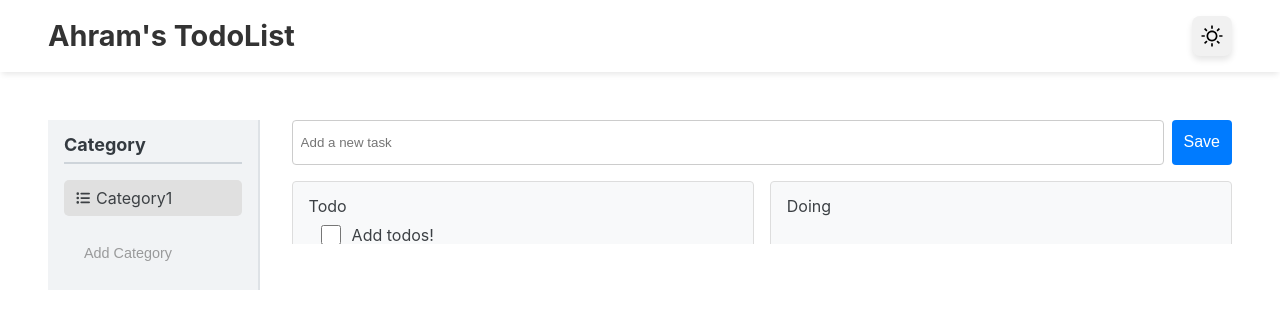
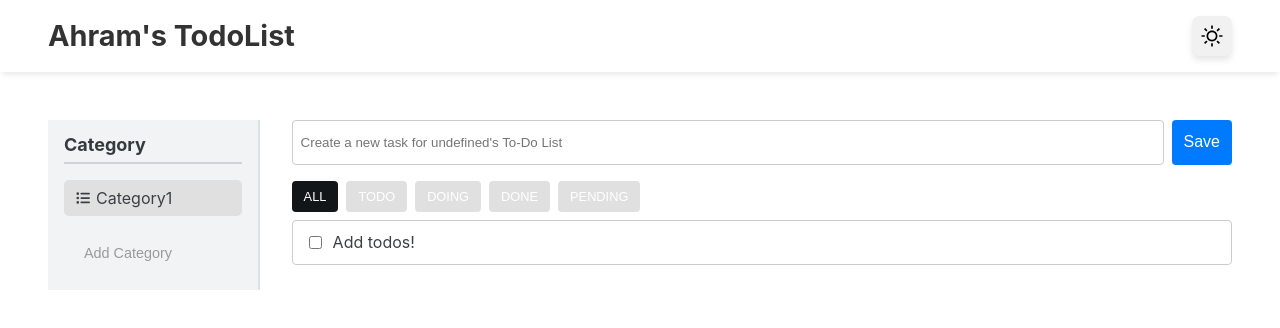
Before and after one commit to byahram/react-todo-app, a React (Vite) app: page / in a window 1280 px wide. Shown: the top 328 px of the page. Built offline with nearby package versions, Linux system fonts and the light colour scheme.

Commit message:
feat: Todo 추가, 수정 기능 구현

```diff
--- /dev/null
+++ b/src/components/todo/FilteredBtns.tsx
@@ -0,0 +1,44 @@
+import React from "react";
+import styled from "styled-components";
+
+interface FilteredBtnsProps {
+  filter: string;
+  setFilter: (value: string) => void;
+}
+
+export const FilteredBtns: React.FC<FilteredBtnsProps> = ({
+  filter,
+  setFilter,
+}) => {
+  const status = ["all", "todo", "doing", "done", "pending"];
+
+  return (
+    <FilterWrapper>
+      {status.map((status) => (
+        <FilterButton
+          key={status}
+          active={filter === status}
+          onClick={() => setFilter(status)}
+        >
+          {status.toUpperCase()}
+        </FilterButton>
+      ))}
+    </FilterWrapper>
+  );
+};
+
+const FilterWrapper = styled.div`
+  display: flex;
+  gap: 8px;
+  margin-bottom: 0.5rem;
+`;
+
+const FilterButton = styled.button<{ active: boolean }>`
+  padding: 8px 12px;
+  border: none;
+  border-radius: 4px;
+  cursor: pointer;
+  background: ${({ active }) => (active ? "#121619" : "#e0e0e0")};
+  color: white;
+  font-size: 0.8rem;
+`;
--- a/src/components/todo/TodoContainer.tsx
+++ b/src/components/todo/TodoContainer.tsx
@@ -1,23 +1,32 @@
-import React, { useState } from "react";
+import { useState } from "react";
 import styled from "styled-components";
 import { useTodoStore } from "../../utils/zustand";
+import { TodoInput } from "./TodoInput";
+import { FilteredBtns } from "./FilteredBtns";
+import { useModal } from "../hook/useModal";
+import { Modal } from "../modal/Modal";
 
 export const TodoContainer = () => {
-  const { selectedCategory, todos, addTodo } = useTodoStore();
+  const { selectedCategory, categories, todos, addTodo, updateTodoStatus } =
+    useTodoStore();
   const [inputValue, setInputValue] = useState("");
+  const [filter, setFilter] = useState("all");
+  const [editingId, setEditingId] = useState(null);
+  const [editingValue, setEditingValue] = useState("");
+  const { showModal, handleShowModal, handleCloseModal } = useModal();
 
-  const categoryName = selectedCategory?.value || "N/A";
-
-  const todoList = todos.filter((todo) => todo.status === "todo");
-  const doingList = todos.filter((todo) => todo.status === "doing");
-  const doneList = todos.filter((todo) => todo.status === "done");
-  const pendingList = todos.filter((todo) => todo.status === "pending");
+  const selectedCategoryObj = categories.find(
+    (c) => c.id === selectedCategory?.id
+  );
+  const categoryName = selectedCategoryObj ? selectedCategoryObj.value : "N/A";
+  const newId =
+    todos.length > 0 ? Math.max(...todos.map((todo) => todo.id)) + 1 : 1;
 
   const handleAddTodo = () => {
     if (inputValue.trim() === "") return;
 
     const newTodo = {
-      id: Date.now(),
+      id: newId,
       categoryId: selectedCategory?.id || 1,
       title: inputValue,
       status: "todo",
@@ -27,55 +36,66 @@ export const TodoContainer = () => {
     setInputValue("");
   };
 
+  const handleEditTodo = (id, title) => {
+    setEditingId(id);
+    setEditingValue(title);
+  };
+
+  const handleSaveEdit = (id) => {
+    if (editingValue.trim() === "") return;
+
+    const updatedTodos = todos.map((todo) =>
+      todo.id === id ? { ...todo, title: editingValue } : todo
+    );
+
+    useTodoStore.setState({ todos: updatedTodos });
+    setEditingId(null);
+  };
+
+  const filteredTodos =
+    filter === "all" ? todos : todos.filter((todo) => todo.status === filter);
+
   return (
     <TodoWrapper>
-      <InputWrapper>
-        <TodoInput
-          type="text"
-          value={inputValue}
-          onChange={(e) => setInputValue(e.target.value)}
-          placeholder="Add a new task"
+      <TodoInput
+        inputValue={inputValue}
+        setInputValue={setInputValue}
+        handleAddTodo={handleAddTodo}
+        categoryName={categoryName}
+      />
+
+      <FilteredBtns filter={filter} setFilter={setFilter} />
+
+      <TodoList>
+        {filteredTodos.map((todo) => (
+          <TodoItem key={todo.id}>
+            <TodoCheckbox type="checkbox" />
+            {editingId === todo.id ? (
+              <TodoEditInput
+                type="text"
+                value={editingValue}
+                onChange={(e) => setEditingValue(e.target.value)}
+                onBlur={() => handleSaveEdit(todo.id)}
+                autoFocus
+              />
+            ) : (
+              <TodoText onClick={() => handleEditTodo(todo.id, todo.title)}>
+                {todo.title}
+              </TodoText>
+            )}
+          </TodoItem>
+        ))}
+      </TodoList>
+
+      {/* {showModal && (
+        <Modal
+          newCategoryValue={newCategoryValue}
+          setNewCategoryValue={setNewCategoryValue}
+          handleCloseModal={handleCloseModal}
+          handleDelete={handleDelete}
+          handleEdit={handleEdit}
         />
-        <AddButton onClick={handleAddTodo}>Save</AddButton>
-      </InputWrapper>
-      <KanbanBoard>
-        <Column>
-          <h3>Todo</h3>
-          {todoList.map((task, index) => (
-            <Task key={index}>
-              <Checkbox type="checkbox" />
-              {task.title}
-            </Task>
-          ))}
-        </Column>
-        <Column>
-          <h3>Doing</h3>
-          {doingList.map((task, index) => (
-            <Task key={index}>
-              <Checkbox type="checkbox" />
-              {task.title}
-            </Task>
-          ))}
-        </Column>
-        <Column>
-          <h3>Done</h3>
-          {doneList.map((task, index) => (
-            <Task key={index}>
-              <Checkbox type="checkbox" />
-              {task.title}
-            </Task>
-          ))}
-        </Column>
-        <Column>
-          <h3>Pending</h3>
-          {pendingList.map((task, index) => (
-            <Task key={index}>
-              <Checkbox type="checkbox" />
-              {task.title}
-            </Task>
-          ))}
-        </Column>
-      </KanbanBoard>
+      )} */}
     </TodoWrapper>
   );
 };
@@ -84,64 +104,53 @@ const TodoWrapper = styled.div`
   width: 100%;
 `;
 
-const InputWrapper = styled.div`
+const TodoList = styled.div`
   display: flex;
+  flex-direction: column;
   gap: 8px;
-  margin-bottom: 1rem;
-  height: 2.8rem;
+
+  /* 스크롤 커스텀 */
+  &::-webkit-scrollbar {
+    width: 6px; /* 스크롤바 너비 */
+  }
+
+  &::-webkit-scrollbar-track {
+    background: #f1f1f1; /* 스크롤바 배경 */
+    border-radius: 8px;
+  }
+
+  &::-webkit-scrollbar-thumb {
+    background: #bbb; /* 스크롤 핸들 색상 */
+    border-radius: 8px;
+  }
+
+  &::-webkit-scrollbar-thumb:hover {
+    background: #888; /* 호버 시 색상 변경 */
+  }
 `;
 
-const TodoInput = styled.input`
+const TodoItem = styled.div`
+  display: flex;
+  align-items: center;
+  gap: 8px;
+  padding: 12px;
+  border: 1px solid #ccc;
+  border-radius: 4px;
+  background: white;
+`;
+
+const TodoCheckbox = styled.input`
+  cursor: pointer;
+`;
+
+const TodoText = styled.span`
   flex: 1;
-  padding: 8px;
+  cursor: pointer;
+`;
+
+const TodoEditInput = styled.input`
+  flex: 1;
+  padding: 4px;
   border: 1px solid #ccc;
   border-radius: 4px;
 `;
-
-const AddButton = styled.button`
-  padding: 8px 12px;
-  background: #007bff;
-  color: white;
-  border: none;
-  border-radius: 4px;
-  cursor: pointer;
-`;
-
-const KanbanBoard = styled.div`
-  display: grid;
-  grid-template-columns: 1fr 1fr;
-  gap: 1rem;
-  width: 100%;
-  height: calc(100% - 9.5rem);
-  overflow-y: scroll;
-`;
-
-const Column = styled.div`
-  padding: 16px;
-  border: 1px solid #ddd;
-  border-radius: 4px;
-  background: #f8f9fa;
-  display: flex;
-  flex-direction: column;
-  gap: 4px;
-  height: calc((100% - 1rem) / 2); /* Ensures columns take equal height */
-`;
-
-const Task = styled.div`
-  display: flex;
-  align-items: center;
-  padding: 4px 8px;
-  gap: 8px;
-
-  &:hover {
-    background: white;
-    border: 1px solid #ccc;
-    border-radius: 4px;
-  }
-`;
-
-const Checkbox = styled.input`
-  width: 20px;
-  height: 20px;
-  cursor: pointer;
-`;
--- /dev/null
+++ b/src/components/todo/TodoInput.tsx
@@ -0,0 +1,51 @@
+import React from "react";
+import styled from "styled-components";
+
+interface TodoInputProps {
+  inputValue: string;
+  setInputValue: (value: string) => void;
+  handleAddTodo: () => void;
+  categoryName: string;
+}
+
+export const TodoInput: React.FC<TodoInputProps> = ({
+  inputValue,
+  setInputValue,
+  handleAddTodo,
+  categoryName,
+}) => {
+  return (
+    <InputWrapper>
+      <InputBox
+        type="text"
+        value={inputValue}
+        onChange={(e) => setInputValue(e.target.value)}
+        placeholder={`Create a new task for ${categoryName}'s To-Do List`}
+      />
+      <AddButton onClick={handleAddTodo}>Save</AddButton>
+    </InputWrapper>
+  );
+};
+
+const InputWrapper = styled.div`
+  display: flex;
+  gap: 8px;
+  margin-bottom: 1rem;
+  height: 2.8rem;
+`;
+
+const InputBox = styled.input`
+  flex: 1;
+  padding: 8px;
+  border: 1px solid #ccc;
+  border-radius: 4px;
+`;
+
+const AddButton = styled.button`
+  padding: 8px 12px;
+  background: #007bff;
+  color: white;
+  border: none;
+  border-radius: 4px;
+  cursor: pointer;
+`;
```
